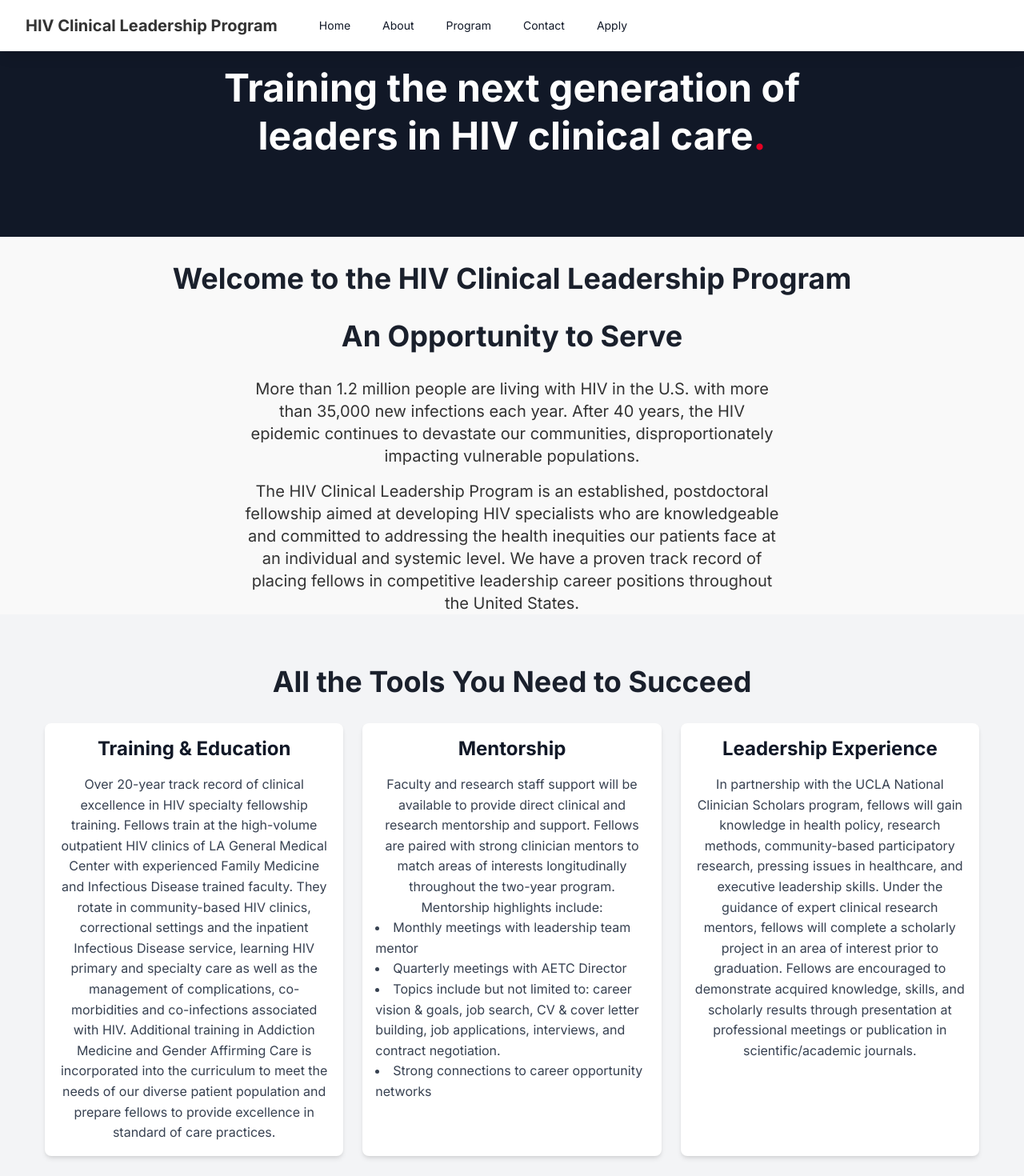
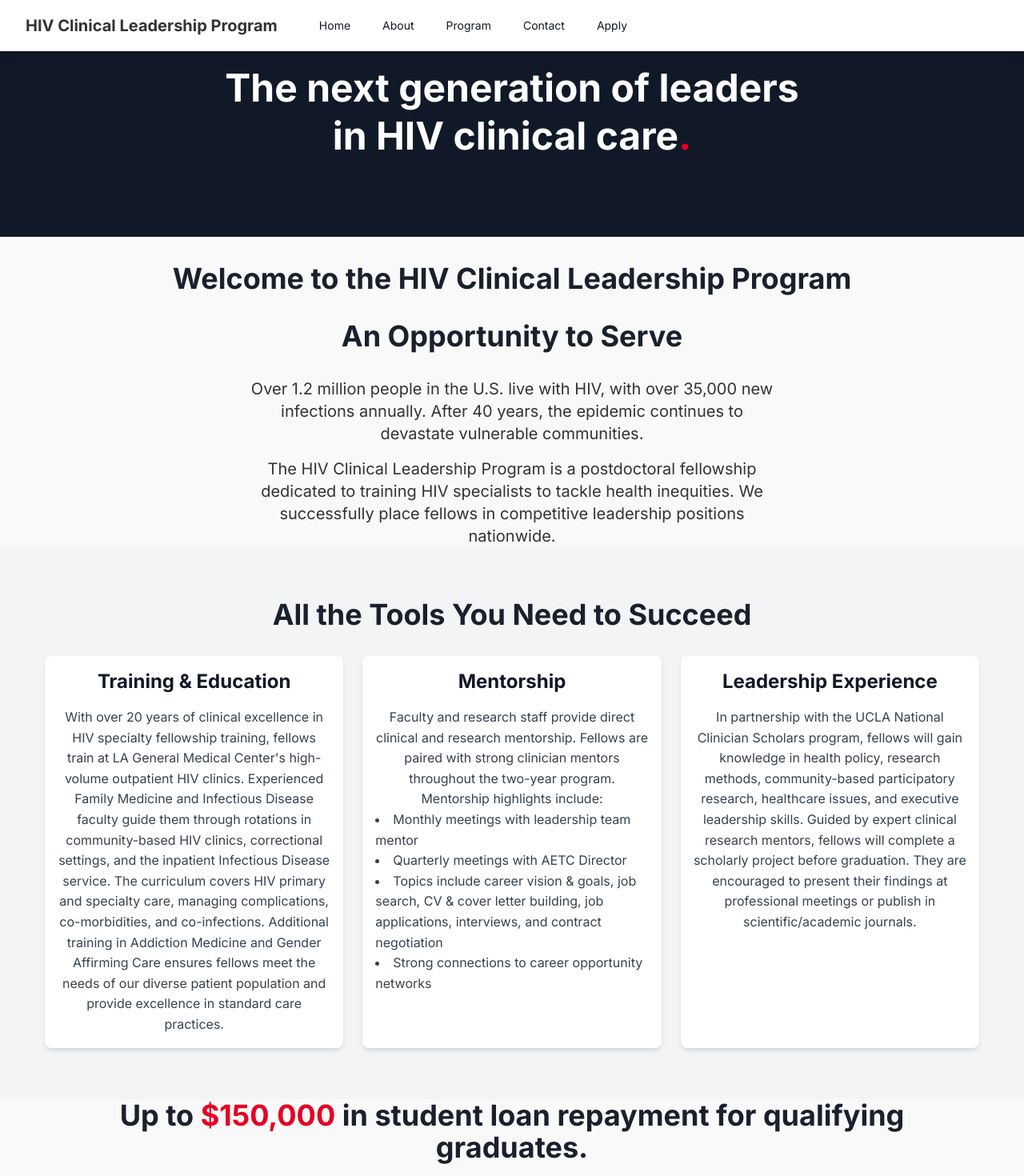
Before and after one commit to jusbuckingham/hiv-fellowship, a Next.js app: page / in a window 1280 px wide. Shown: the top 1470 px of the page at 80% size. Built offline with nearby package versions, Linux system fonts and the light colour scheme.

Commit message:
tinkering

```diff
--- a/src/pages/index.tsx
+++ b/src/pages/index.tsx
@@ -8,7 +8,7 @@ export default function Home() {
     <>
       <Head>
         <title>HIV Clinical Leadership Program</title>
-        <meta name="description" content="Training the next generation of leaders in HIV clinical care." />
+        <meta name="description" content="The next generation of leaders in HIV clinical care." />
         <link rel="icon" href="/images/home/hiv-logo.jpg" />
 
         {/* Open Graph meta tags */}
@@ -31,7 +31,7 @@ export default function Home() {
             "@type": "Organization",
             "url": "https://www.hivfellowship.com",
             "name": "HIV Clinical Leadership Program",
-            "description": "Training the next generation of leaders in HIV clinical care.",
+            "description": "The next generation of leaders in HIV clinical care.",
             "logo": "/images/home/hiv-logo.jpg"
           })}
         </script>
@@ -42,7 +42,7 @@ export default function Home() {
       <main>
         <section className="bg-gray-900 text-white text-center py-20 px-4">
           <h1 className="text-5xl font-bold mb-4 max-w-screen-md mx-auto leading-tight">
-            Training the next generation of leaders in HIV clinical care<span className="text-red-600">.</span>
+            The next generation of leaders in HIV clinical care<span className="text-red-600">.</span>
           </h1>
         </section>
 
@@ -51,11 +51,9 @@ export default function Home() {
           <h2 className="text-4xl font-bold mb-8">Welcome to the HIV Clinical Leadership Program</h2>
           <h2 className="text-4xl font-bold mb-8">An Opportunity to Serve</h2>
           <p className="text-xl max-w-2xl mx-auto">
-            More than 1.2 million people are living with HIV in the U.S. with more than 35,000 new infections each year. After 40 years, the HIV epidemic continues to devastate our communities, disproportionately impacting vulnerable populations.
-          </p>
+            Over 1.2 million people in the U.S. live with HIV, with over 35,000 new infections annually. After 40 years, the epidemic continues to devastate vulnerable communities. </p>
           <p className="text-xl max-w-2xl mx-auto mt-4">
-            The HIV Clinical Leadership Program is an established, postdoctoral fellowship aimed at developing HIV specialists who are knowledgeable and committed to addressing the health inequities our patients face at an individual and systemic level. We have a proven track record of placing fellows in competitive leadership career positions throughout the United States.
-          </p>
+            The HIV Clinical Leadership Program is a postdoctoral fellowship dedicated to training HIV specialists to tackle health inequities. We successfully place fellows in competitive leadership positions nationwide.          </p>
         </section>
 
         <section className="bg-gray-100 text-center py-16">
@@ -64,25 +62,28 @@ export default function Home() {
             <div className="p-4 bg-white rounded-lg shadow-md">
               <h3 className="text-2xl font-bold mb-4 text-gray-900">Training & Education</h3>
               <p className="text-gray-700">
-                Over 20-year track record of clinical excellence in HIV specialty fellowship training. Fellows train at the high-volume outpatient HIV clinics of LA General Medical Center with experienced Family Medicine and Infectious Disease trained faculty. They rotate in community-based HIV clinics, correctional settings and the inpatient Infectious Disease service, learning HIV primary and specialty care as well as the management of complications, co-morbidities and co-infections associated with HIV. Additional training in Addiction Medicine and Gender Affirming Care is incorporated into the curriculum to meet the needs of our diverse patient population and prepare fellows to provide excellence in standard of care practices.
-              </p>
+                With over 20 years of clinical excellence in HIV specialty fellowship training, fellows train at LA General Medical Center's high-volume outpatient HIV clinics. Experienced Family Medicine and Infectious Disease faculty guide them through rotations in community-based HIV clinics, correctional settings, and the inpatient Infectious Disease service. The curriculum covers HIV primary and specialty care, managing complications, co-morbidities, and co-infections. Additional training in Addiction Medicine and Gender Affirming Care ensures fellows meet the needs of our diverse patient population and provide excellence in standard care practices.              </p>
             </div>
             <div className="p-4 bg-white rounded-lg shadow-md">
               <h3 className="text-2xl font-bold mb-4 text-gray-900">Mentorship</h3>
-              <p className="text-gray-700">Faculty and research staff support will be available to provide direct clinical and research mentorship and support. Fellows are paired with strong clinician mentors to match areas of interests longitudinally throughout the two-year program. Mentorship highlights include:</p>
+              <p className="text-gray-700">
+                Faculty and research staff provide direct clinical and research mentorship. Fellows are paired with strong clinician mentors throughout the two-year program. Mentorship highlights include:
+              </p>
               <ul className="list-disc list-inside text-left text-gray-700">
                 <li>Monthly meetings with leadership team mentor</li>
                 <li>Quarterly meetings with AETC Director</li>
-                <li>Topics include but not limited to: career vision & goals, job search, CV & cover letter building, job applications, interviews, and contract negotiation.</li>
+                <li>Topics include career vision & goals, job search, CV & cover letter building, job applications, interviews, and contract negotiation</li>
                 <li>Strong connections to career opportunity networks</li>
               </ul>
             </div>
+
             <div className="p-4 bg-white rounded-lg shadow-md">
               <h3 className="text-2xl font-bold mb-4 text-gray-900">Leadership Experience</h3>
               <p className="text-gray-700">
-                In partnership with the UCLA National Clinician Scholars program, fellows will gain knowledge in health policy, research methods, community-based participatory research, pressing issues in healthcare, and executive leadership skills. Under the guidance of expert clinical research mentors, fellows will complete a scholarly project in an area of interest prior to graduation. Fellows are encouraged to demonstrate acquired knowledge, skills, and scholarly results through presentation at professional meetings or publication in scientific/academic journals.
+                In partnership with the UCLA National Clinician Scholars program, fellows will gain knowledge in health policy, research methods, community-based participatory research, healthcare issues, and executive leadership skills. Guided by expert clinical research mentors, fellows will complete a scholarly project before graduation. They are encouraged to present their findings at professional meetings or publish in scientific/academic journals.
               </p>
             </div>
+
           </div>
         </section>
 
@@ -152,7 +153,7 @@ export default function Home() {
               allowFullScreen
             />
           </div>
-          </section>
+        </section>
 
         <section className="container mx-auto px-4 py-16 text-center">
           <blockquote className="italic mb-8">
```
